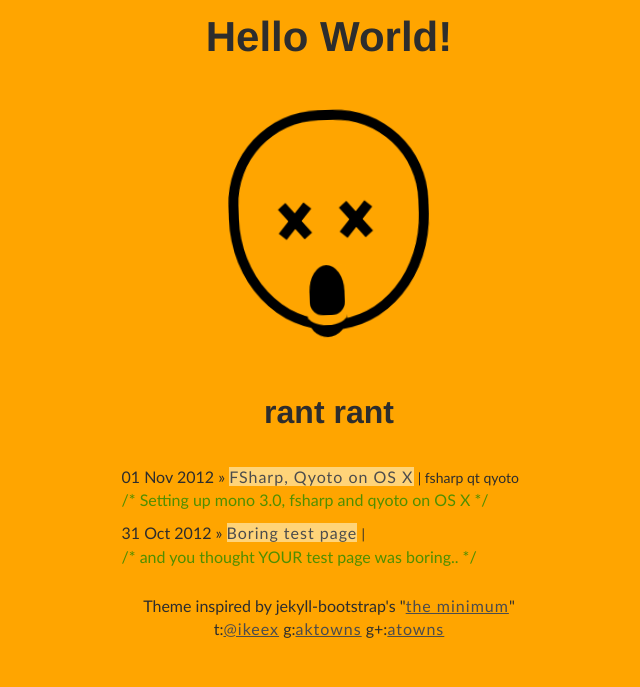
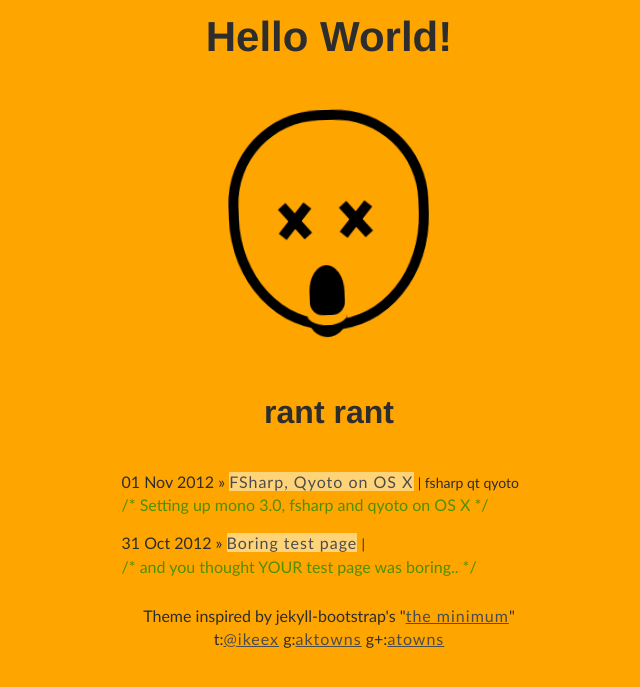
Before and after one commit to aktowns/blog.ashleytowns.id.au, a Jekyll site: the page built from index.md, in a window 1280 px wide. Shown: the top 687 px of the page, without its empty margins (311-951 px from the left). Built offline with Jekyll 4.4.1, drawn with Linux system fonts in a browser that asks for light colours.

```diff
--- a/homepage.css
+++ b/homepage.css
@@ -67,7 +67,7 @@ a { color: #4c4c4c; text-decoration: none; }
 	border-bottom-left-radius: 120px 135px;
 }
 
-li { list-style: none; padding-top: 10px; }
+li { list-style: none; padding-top: 15px; }
 ul {
 	width: 455px;
 	margin: 0 auto;
```
Also changed, not shown: _posts/2012-10/2012-10-31-obligatory-test-post.md (+0 -1 lines), favicon.ico (added), 1 other file.
